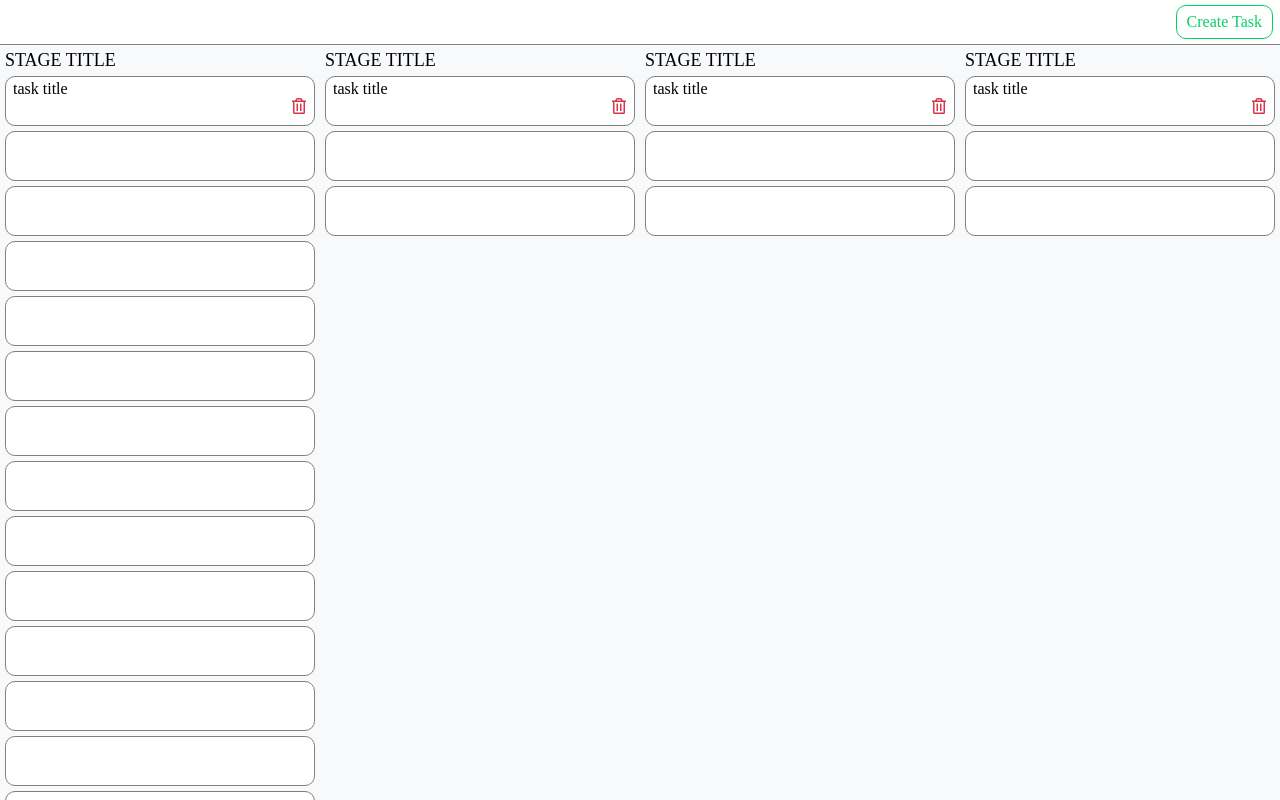
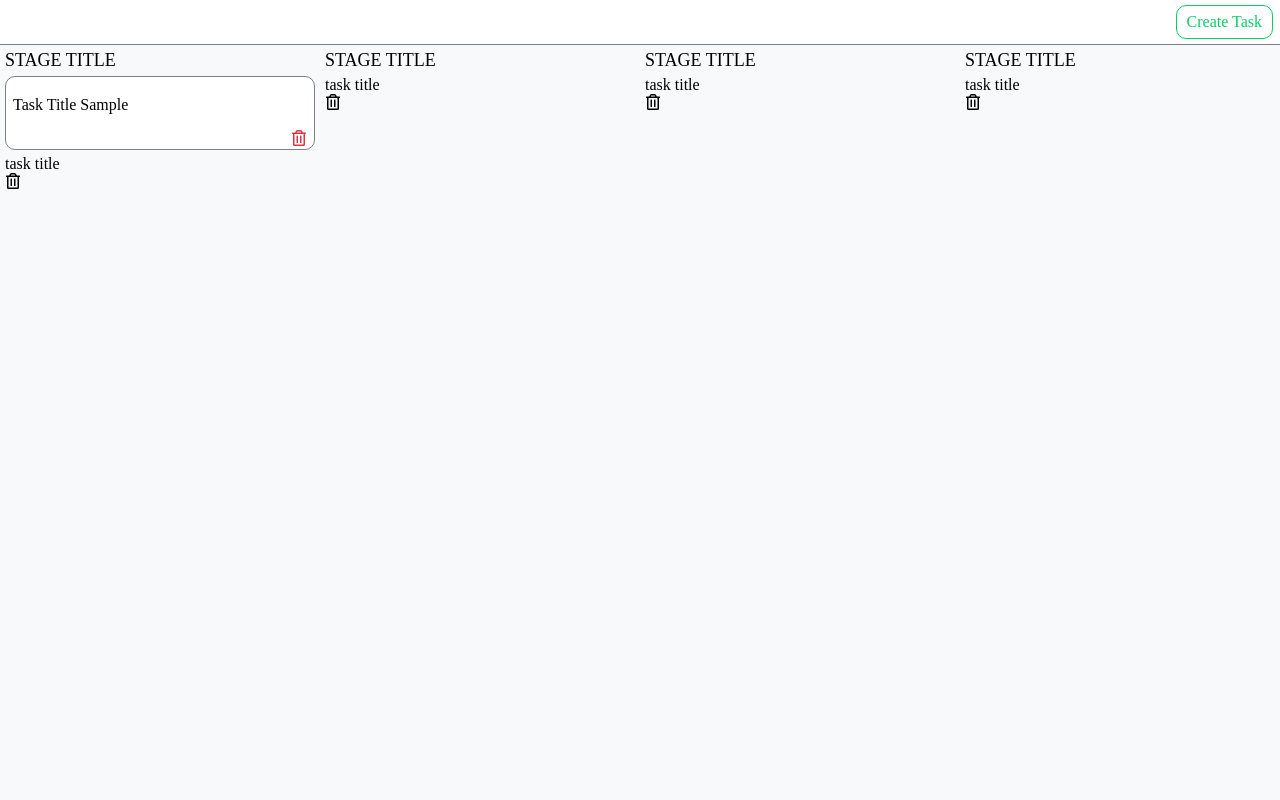
Before and after one commit to furkan-developer/workspace-web-component, a plain HTML site: page Client/index.html in a window 1280 px wide. Drawn offline with Linux system fonts and the light colour scheme.

Commit message:
MODIFIED| task element

```diff
--- /dev/null
+++ b/Client/components/task.css
@@ -0,0 +1,15 @@
+.task {
+  background-color: white;
+  margin-bottom: 0.5rem;
+  border: 1px solid gray;
+  border-radius: 1rem;
+  padding: 0.3rem 0.7rem;
+}
+.task-footer {
+  display: flex;
+  justify-content: flex-end;
+}
+svg#delete {
+  color: #dc3545;
+  cursor: pointer;
+}
--- a/Client/components/task.js
+++ b/Client/components/task.js
@@ -6,37 +6,52 @@ class Task extends HTMLElement {
     // Add Shadow DOM
     this.attachShadow({ mode: "open" });
 
-    const style = document.createElement("style");
-    style.textContent = `
-        .task{
-            border: 1px solid red;
-            padding: 1rem 2rem;
-            margin: 1rem;
-            display: inline-block;
-        }
-        .task-title{
-            text-transform: uppercase;
-        }
-        `;
+    const style = document.createElement("link");
+    style.setAttribute("rel", "stylesheet");
+    style.setAttribute("href", "components/task.css");
 
-    const taskTemplate = document.getElementById('task-component-template');
-
-    this.addEventListener("click", function (e) {
-      console.log("Web component");
+    const taskTemplate = document.createElement("div");
+    taskTemplate.classList.add('task');
+    taskTemplate.setAttribute('draggable','true');
+    taskTemplate.addEventListener('drag',function(e){
+      console.log('element dragging');
     });
+    taskTemplate.innerHTML = `
+          <p class="task-title">task title</p>
+          <div class="task-footer">
+            <svg
+              id="delete"
+              stroke="currentColor"
+              fill="currentColor"
+              stroke-width="0"
+              viewBox="0 0 448 512"
+              height="1em"
+              width="1em"
+              xmlns="http://www.w3.org/2000/svg"
+            >
+              <path
+                d="M268 416h24a12 12 0 0 0 12-12V188a12 12 0 0 0-12-12h-24a12 12 0 0 0-12 12v216a12 12 0 0 0 12 12zM432 80h-82.41l-34-56.7A48 48 0 0 0 274.41 0H173.59a48 48 0 0 0-41.16 23.3L98.41 80H16A16 16 0 0 0 0 96v16a16 16 0 0 0 16 16h16v336a48 48 0 0 0 48 48h288a48 48 0 0 0 48-48V128h16a16 16 0 0 0 16-16V96a16 16 0 0 0-16-16zM171.84 50.91A6 6 0 0 1 177 48h94a6 6 0 0 1 5.15 2.91L293.61 80H154.39zM368 464H80V128h288zm-212-48h24a12 12 0 0 0 12-12V188a12 12 0 0 0-12-12h-24a12 12 0 0 0-12 12v216a12 12 0 0 0 12 12z"
+              ></path>
+            </svg>
+          </div>`;
 
     this.shadowRoot.append(style);
-    this.shadowRoot.append(taskTemplate.content.cloneNode(true));
+    this.shadowRoot.append(taskTemplate);
   }
 
   // Called each time the element is added to document.
   connectedCallback() {
     // As far as possible, you should implement custom element setup in this callback rather than constructor.
-    let titleText = 'Task Title';
-    if (this.hasAttribute('task-title'))
-      titleText = this.getAttribute('task-title');
+    let titleText = "Task Title";
+    if (this.hasAttribute("task-title"))
+      titleText = this.getAttribute("task-title");
 
-    this.shadowRoot.querySelector('.task-title').textContent = titleText;
+    this.shadowRoot.querySelector(".task-title").textContent = titleText;
+
+    const deleteTaskButton = this.shadowRoot.getElementById("delete");
+    deleteTaskButton.addEventListener("click", function (e) {
+      alert("Delete Task");
+    });
   }
 }
 
--- a/Client/index.html
+++ b/Client/index.html
@@ -7,12 +7,6 @@
     <title>Task Management</title>
   </head>
   <body>
-    <!-- <template id="task-component-template">
-      <div class="task">
-        <p class="task-title"></p>
-      </div>
-    </template> -->
-
     <header>
       <div class="create-task-button">Create Task</div>
     </header>
@@ -21,6 +15,7 @@
         <div>
           <p class="stage-header">stage title</p>
         </div>
+        <task-component task-title="Task Title Sample"></task-component>
         <div class="task">
           <p class="task-title">task title</p>
           <div class="task-footer">
@@ -40,30 +35,6 @@
             </svg>
           </div>
         </div>
-        <div class="task"></div>
-        <div class="task"></div>
-        <div class="task"></div>
-        <div class="task"></div>
-        <div class="task"></div>
-        <div class="task"></div>
-        <div class="task"></div>
-        <div class="task"></div>
-        <div class="task"></div>
-        <div class="task"></div>
-        <div class="task"></div>
-        <div class="task"></div>
-        <div class="task"></div>
-        <div class="task"></div>
-        <div class="task"></div>
-        <div class="task"></div>
-        <div class="task"></div>
-        <div class="task"></div>
-        <div class="task"></div>
-        <div class="task"></div>
-        <div class="task"></div>
-        <div class="task"></div>
-        <div class="task"></div>
-        <div class="task"></div>
       </div>
       <div class="stage">
         <div>
--- a/Client/style.css
+++ b/Client/style.css
@@ -46,25 +46,6 @@ header {
   margin-bottom: 0.5rem;
   text-transform: uppercase;
 }
-.task {
-  width: 100%;
-  height: 50px;
-  background-color: white;
-  margin-bottom: 0.5rem;
-  border: 1px solid gray;
-  border-radius: 1rem;
-  padding: 0.3rem 0.7rem;
-
-  & .task-footer {
-    display: flex;
-    justify-content: flex-end;
-
-    & svg#delete {
-      color: #dc3545;
-      cursor: pointer;
-    }
-  }
-}
 .create-task-button {
   outline: none;
   border: 1px solid #08cf65;
```
Lines whose indentation alone changed are shown as unchanged.
